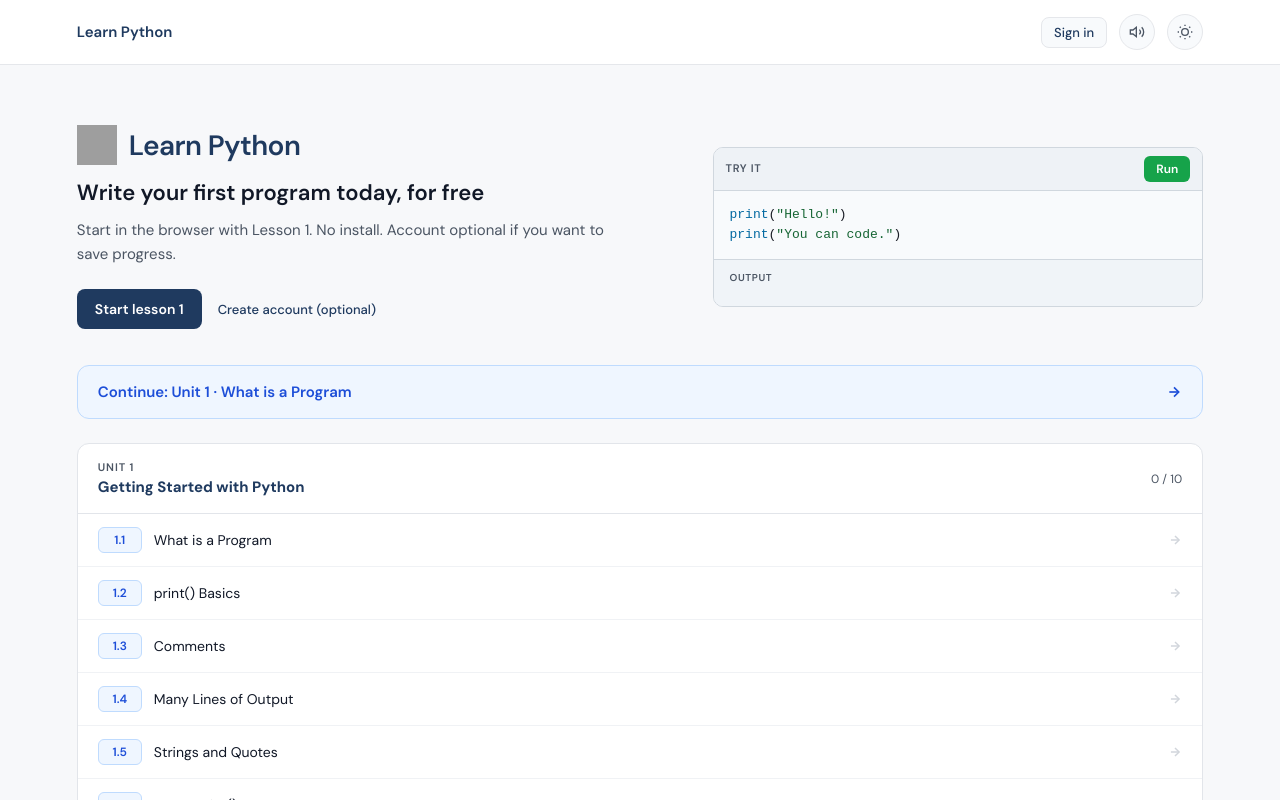
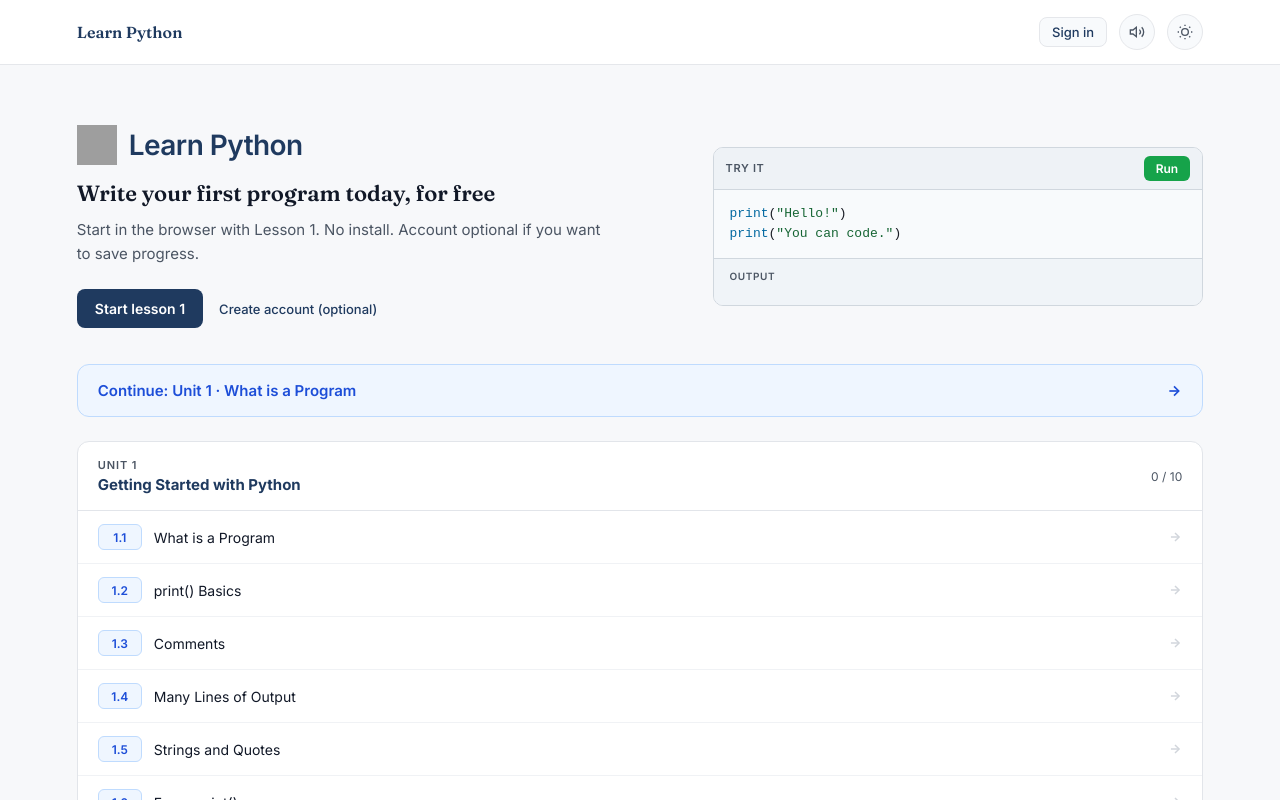
Before and after one commit to DagaVedant/Python-Examples, a React (Vite) app in the folder web/: page / in a window 1280 px wide. Shown: the top 800 px of the page. Built offline with nearby package versions, Linux system fonts and the light colour scheme; grey boxes are pictures that could not be loaded.

Commit message:
switch to Fraunces, Inter and JetBrains Mono

```diff
--- a/web/index.html
+++ b/web/index.html
@@ -6,7 +6,7 @@
     <title>Learn Python</title>
     <link rel="preconnect" href="https://fonts.googleapis.com" />
     <link rel="preconnect" href="https://fonts.gstatic.com" crossorigin />
-    <link href="https://fonts.googleapis.com/css2?family=DM+Sans:wght@400;500;600;700&display=swap" rel="stylesheet" />
+    <link href="https://fonts.googleapis.com/css2?family=Inter:wght@400;500;600;700&family=Fraunces:opsz,wght@9..144,500;9..144,600;9..144,700&family=JetBrains+Mono:wght@400;500&display=swap" rel="stylesheet" />
   </head>
   <body>
     <div id="root"></div>
--- a/web/src/components/AppShell.tsx
+++ b/web/src/components/AppShell.tsx
@@ -118,8 +118,9 @@ function navStyle(isDark: boolean): React.CSSProperties {
 
 function brandStyle(isDark: boolean): React.CSSProperties {
   return {
+    fontFamily: 'var(--font-head)',
     fontWeight: 600,
-    fontSize: 15,
+    fontSize: 16,
     color: 'var(--blue-tx)',
     textDecoration: 'none',
   };
--- a/web/src/components/ErrorBoundary.tsx
+++ b/web/src/components/ErrorBoundary.tsx
@@ -17,7 +17,7 @@ export class ErrorBoundary extends Component<Props, State> {
   render() {
     if (this.state.error) {
       return (
-        <main style={{ padding: 24, fontFamily: 'DM Sans, system-ui, sans-serif' }}>
+        <main style={{ padding: 24, fontFamily: 'Inter, system-ui, sans-serif' }}>
           <h1>Something broke</h1>
           <pre style={{ whiteSpace: 'pre-wrap', color: '#b91c1c' }}>
             {this.state.error.message}
--- a/web/src/components/PracticePanel.css
+++ b/web/src/components/PracticePanel.css
@@ -156,7 +156,7 @@ body:not(.dark) .practice-panel__save-btn {
 .practice-panel__save-status {
   font-size: 11px;
   color: var(--practice-ccm);
-  font-family: ui-monospace, monospace;
+  font-family: var(--font-mono);
 }
 
 .practice-panel__output-box {
@@ -175,7 +175,7 @@ body:not(.dark) .practice-panel__save-btn {
 }
 
 .practice-panel__output-line {
-  font-family: ui-monospace, monospace;
+  font-family: var(--font-mono);
   font-size: 13px;
   color: var(--practice-cst);
   line-height: 1.7;
--- a/web/src/components/ProjectPanel.css
+++ b/web/src/components/ProjectPanel.css
@@ -169,7 +169,7 @@ body.dark .project-panel .practice-output-box {
 }
 
 .project-panel .output-line {
-  font-family: 'DM Mono', ui-monospace, monospace;
+  font-family: var(--font-mono);
   font-size: 13px;
   color: #166534;
   line-height: 1.5;
--- a/web/src/components/PythonEditor.tsx
+++ b/web/src/components/PythonEditor.tsx
@@ -65,7 +65,7 @@ export function PythonEditor({
           },
           '.cm-scroller': {
             fontFamily:
-              'ui-monospace, SFMono-Regular, Menlo, Monaco, Consolas, monospace',
+              'var(--font-mono)',
             minHeight: '8rem',
           },
           '.cm-content': {
--- a/web/src/pages/LessonPage.css
+++ b/web/src/pages/LessonPage.css
@@ -141,7 +141,7 @@ body.dark .lesson-progress-fill {
 }
 
 .lesson-fake-file-name {
-  font-family: ui-monospace, monospace;
+  font-family: var(--font-mono);
   font-size: 12px;
   padding: 0.35rem 0.65rem;
   background: var(--surface);
@@ -174,7 +174,7 @@ body.dark .lesson-progress-fill {
 }
 
 .lesson-code-fn {
-  font-family: ui-monospace, monospace;
+  font-family: var(--font-mono);
   font-size: 12px;
   color: var(--text2);
 }
@@ -205,7 +205,7 @@ body.dark .lesson-progress-fill {
   border-top: 1px solid var(--border);
   background: #f0f4f8;
   color: #166534;
-  font-family: ui-monospace, monospace;
+  font-family: var(--font-mono);
   font-size: 13px;
 }
 
--- a/web/src/styles/celebrate.css
+++ b/web/src/styles/celebrate.css
@@ -70,7 +70,7 @@
   left: 50%;
   top: 42%;
   transform: translate(-50%, -50%);
-  font-family: 'DM Sans', sans-serif;
+  font-family: var(--font-body);
   font-size: 15px;
   font-weight: 600;
   color: #166534;
--- a/web/src/styles/global.css
+++ b/web/src/styles/global.css
@@ -9,9 +9,12 @@
   --border: #e5e7eb;
   --surface: #f8fafc;
   --bg: #ffffff;
+  --font-body: 'Inter', system-ui, sans-serif;
+  --font-head: 'Fraunces', Georgia, serif;
+  --font-mono: 'JetBrains Mono', ui-monospace, Menlo, Consolas, monospace;
   --r: 10px;
   --rsm: 6px;
-  font-family: 'DM Sans', system-ui, sans-serif;
+  font-family: var(--font-body);
   color: var(--text);
   background: var(--bg);
 }
@@ -24,6 +27,11 @@ body {
   color: var(--text);
 }
 a { color: inherit; }
+
+h1, h2, h3 {
+  font-family: var(--font-head);
+  font-weight: 600;
+}
 
 html.dark,
 body.dark {
--- a/web/src/styles/home.css
+++ b/web/src/styles/home.css
@@ -155,7 +155,7 @@ body.dark .hero-cta-secondary:hover {
   border: 1px solid #2d3148;
   border-radius: 10px;
   overflow: hidden;
-  font-family: ui-monospace, 'Cascadia Code', 'Segoe UI Mono', Menlo, Consolas, monospace;
+  font-family: var(--font-mono);
   font-size: 13px;
   line-height: 1.55;
 }
@@ -215,11 +215,11 @@ body:not(.dark) .hero-demo-out.is-running::after {
   letter-spacing: 0.06em;
   text-transform: uppercase;
   color: #9da3b4;
-  font-family: 'DM Sans', sans-serif;
+  font-family: var(--font-body);
 }
 
 .hero-demo-run {
-  font-family: 'DM Sans', sans-serif;
+  font-family: var(--font-body);
   font-size: 12px;
   font-weight: 600;
   padding: 5px 12px;
@@ -270,7 +270,7 @@ body:not(.dark) .hero-demo-out.is-running::after {
 .hero-demo-out::before {
   content: 'Output';
   display: block;
-  font-family: 'DM Sans', sans-serif;
+  font-family: var(--font-body);
   font-size: 10px;
   font-weight: 600;
   letter-spacing: 0.06em;
```
